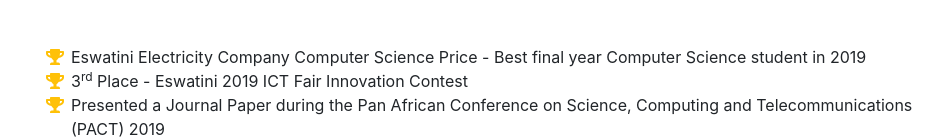
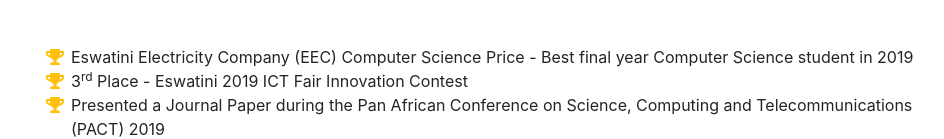
Before and after one commit to EmmanuelJF/resume, a website with bundled scripts: page index.html in a window 1280 px wide. Shown: the part 5251-5390 px from the top of the page, without its empty margins (289-1233 px from the left). Built offline with nearby package versions, Linux system fonts and the light colour scheme; a web font is replaced by a local one.

Commit message:
Update index.html

```diff
--- a/index.html
+++ b/index.html
@@ -357,7 +357,7 @@
         <ul class="fa-ul mb-0">
           <li>
             <i class="fa-li fa fa-trophy text-warning"></i>
-            Eswatini Electricity Company Computer Science Price - Best final year Computer Science student in 2019</li>
+            Eswatini Electricity Company (EEC) Computer Science Price - Best final year Computer Science student in 2019</li>
           <li>
             <i class="fa-li fa fa-trophy text-warning"></i>
             3<sup>rd</sup>
```
